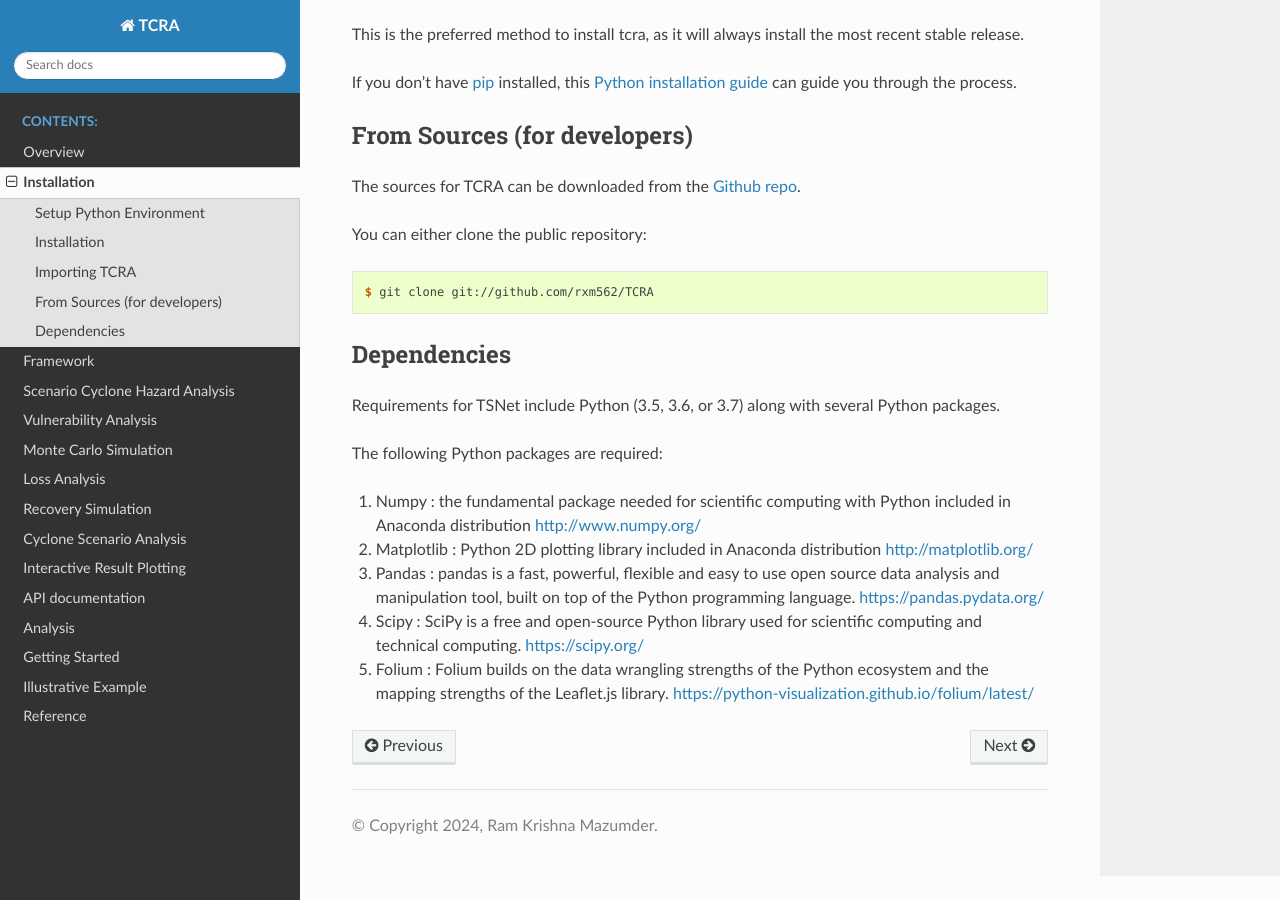
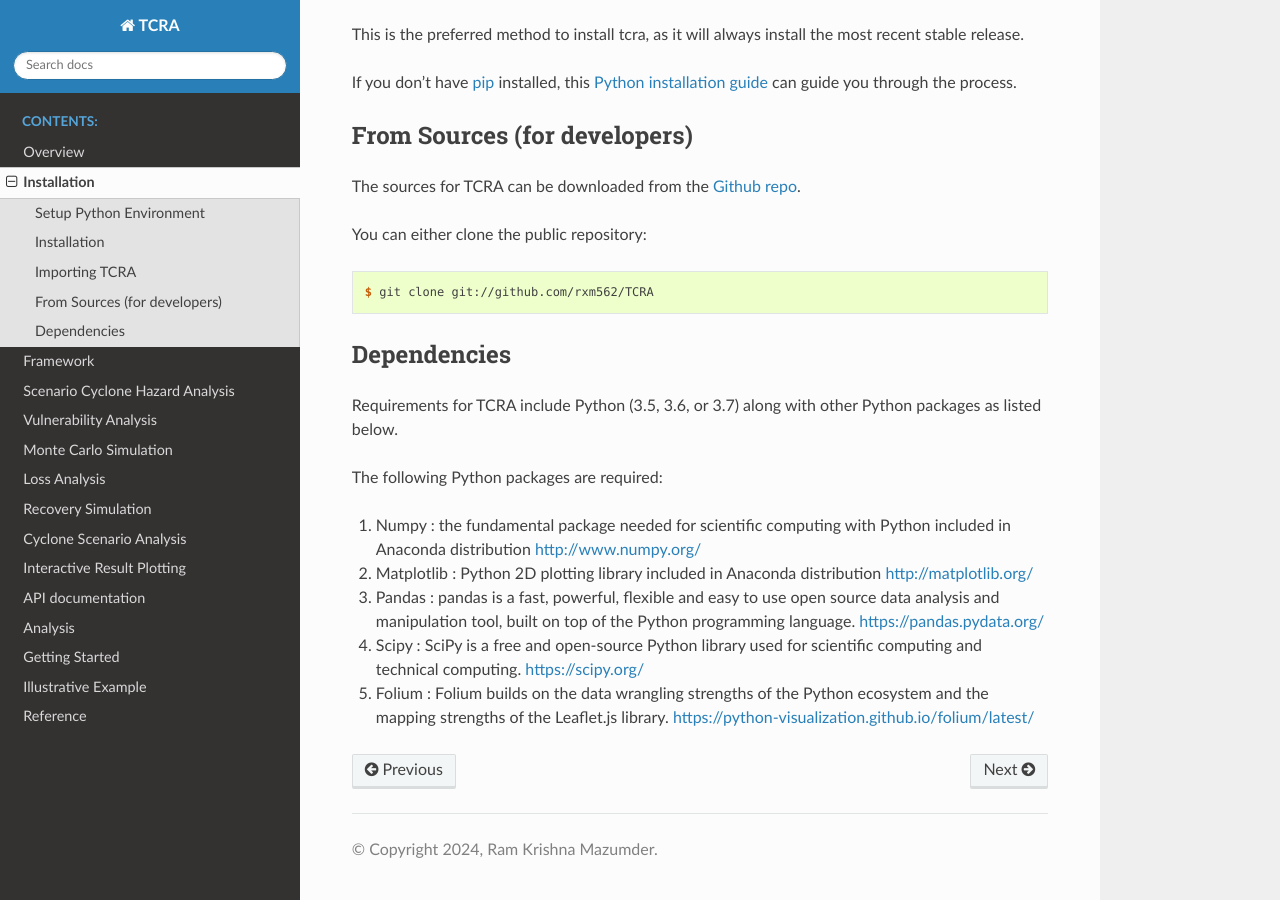
Before and after one commit to rxm562/TCRA, a Sphinx documentation site: the page built from docs/source/installation.rst, in a window 1280 px wide and 900 px high, scrolled down 630 px. Built offline with Sphinx 7.4.7 and the Read the Docs theme 2.0.0, drawn with Linux system fonts in a browser that asks for light colours.

Commit message:
Update installation.rst

```diff
--- a/docs/source/installation.rst
+++ b/docs/source/installation.rst
@@ -59,7 +59,7 @@ You can either clone the public repository:
 Dependencies
 ------------
 
-Requirements for TSNet include Python (3.5, 3.6, or 3.7) along with several Python packages.
+Requirements for TCRA include Python (3.5, 3.6, or 3.7) along with other Python packages as listed below.
 
 The following Python packages are required::
 
```
